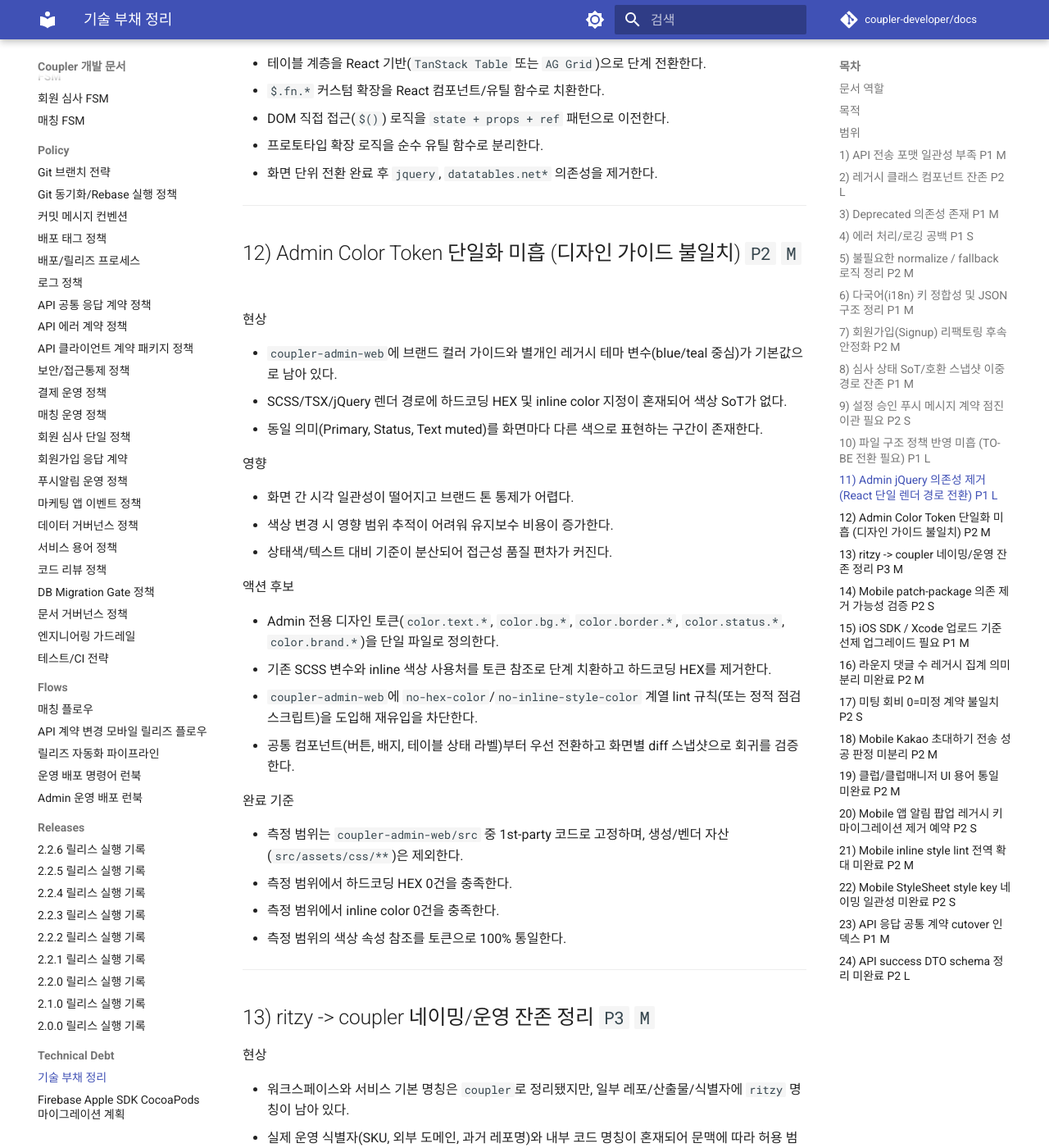
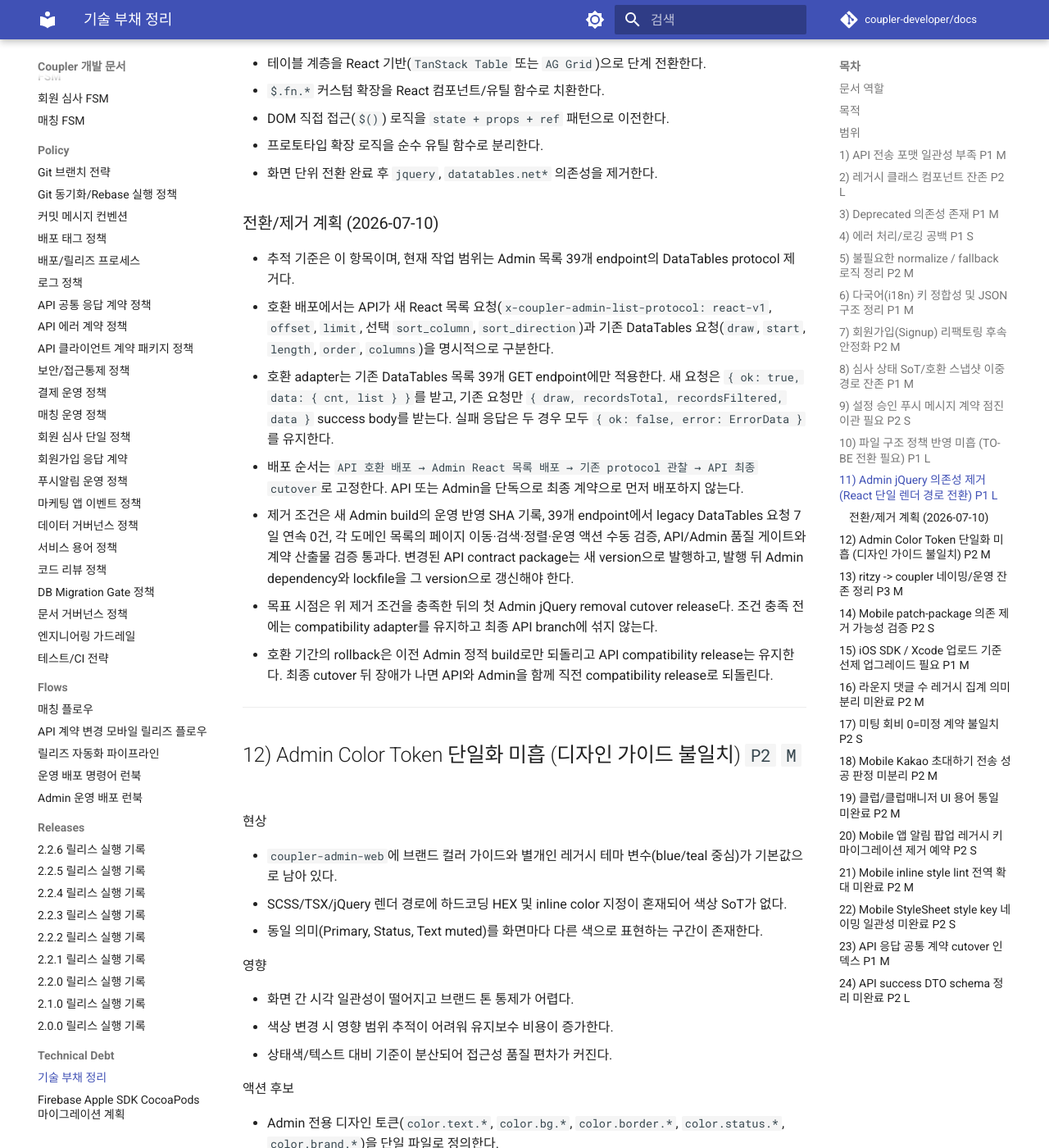
Before and after one commit to coupler-developer/docs, an MkDocs documentation site: the page built from content/technical-debt/technical-debt.md, in a window 1280 px wide and 1400 px high, scrolled down 6845 px. Shown: the whole window at 82% size. Built offline with MkDocs 1.6.1 and Material for MkDocs 9.7.7, drawn with Linux system fonts in a browser that asks for light colours; comment, search, counter and statistics services are not loaded.

Commit message:
docs: jQuery 제거 전환 조건 기록
Reason:
- Admin 목록 계약 전환의 배포 순서와 호환 어댑터 제거 기준을 추적해야 함

Changes:
- 39개 목록 endpoint의 전환 범위와 구·신 protocol 경계 기록
- API 선배포, Admin 배포, 관찰, 최종 제거 순서와 rollback 조건 추가

How:
- 기술 부채 항목에 package 발행·소비자 lockfile 갱신 및 7일 관찰 기준을 명시

Tests:
- yarn validate:docs 통과

```diff
--- a/content/technical-debt/technical-debt.md
+++ b/content/technical-debt/technical-debt.md
@@ -248,6 +248,16 @@
 - DOM 직접 접근(`$()`) 로직을 `state + props + ref` 패턴으로 이전한다.
 - 프로토타입 확장 로직을 순수 유틸 함수로 분리한다.
 - 화면 단위 전환 완료 후 `jquery`, `datatables.net*` 의존성을 제거한다.
+
+### 전환/제거 계획 (2026-07-10)
+
+- 추적 기준은 이 항목이며, 현재 작업 범위는 Admin 목록 39개 endpoint의 DataTables protocol 제거다.
+- 호환 배포에서는 API가 새 React 목록 요청(`x-coupler-admin-list-protocol: react-v1`, `offset`, `limit`, 선택 `sort_column`, `sort_direction`)과 기존 DataTables 요청(`draw`, `start`, `length`, `order`, `columns`)을 명시적으로 구분한다.
+- 호환 adapter는 기존 DataTables 목록 39개 GET endpoint에만 적용한다. 새 요청은 `{ ok: true, data: { cnt, list } }`를 받고, 기존 요청만 `{ draw, recordsTotal, recordsFiltered, data }` success body를 받는다. 실패 응답은 두 경우 모두 `{ ok: false, error: ErrorData }`를 유지한다.
+- 배포 순서는 `API 호환 배포 → Admin React 목록 배포 → 기존 protocol 관찰 → API 최종 cutover`로 고정한다. API 또는 Admin을 단독으로 최종 계약으로 먼저 배포하지 않는다.
+- 제거 조건은 새 Admin build의 운영 반영 SHA 기록, 39개 endpoint에서 legacy DataTables 요청 7일 연속 0건, 각 도메인 목록의 페이지 이동·검색·정렬·운영 액션 수동 검증, API/Admin 품질 게이트와 계약 산출물 검증 통과다. 변경된 API contract package는 새 version으로 발행하고, 발행 뒤 Admin dependency와 lockfile을 그 version으로 갱신해야 한다.
+- 목표 시점은 위 제거 조건을 충족한 뒤의 첫 Admin jQuery removal cutover release다. 조건 충족 전에는 compatibility adapter를 유지하고 최종 API branch에 섞지 않는다.
+- 호환 기간의 rollback은 이전 Admin 정적 build로만 되돌리고 API compatibility release는 유지한다. 최종 cutover 뒤 장애가 나면 API와 Admin을 함께 직전 compatibility release로 되돌린다.
 
 ---
 
```
